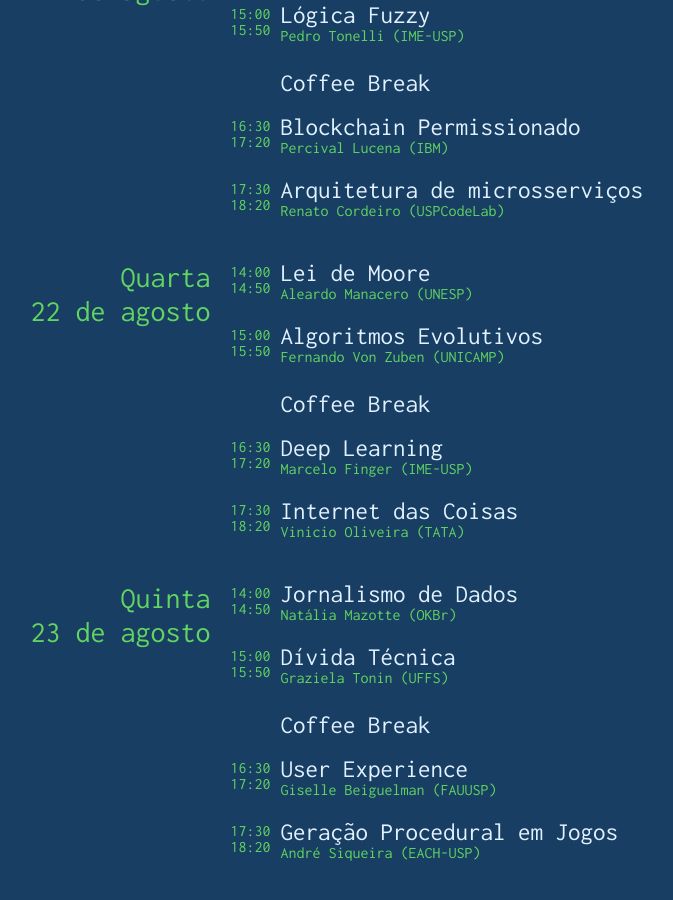
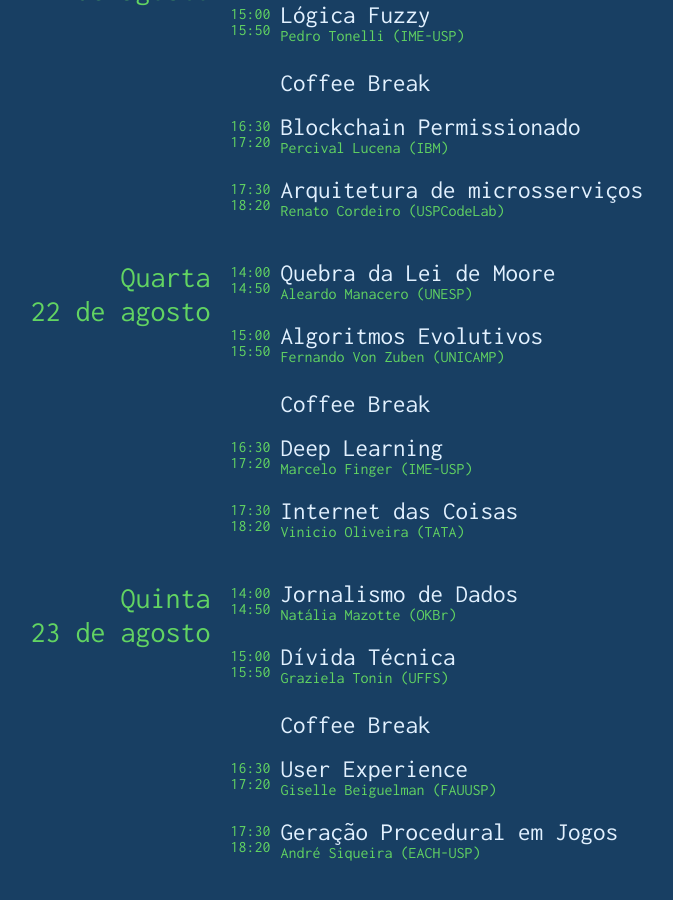
Before and after one commit to SemanaDaComputacao/site, a Jekyll site: the page built from index.html, in a window 1280 px wide and 900 px high, scrolled down 2092 px. Shown: the whole window, without its empty margins (311-984 px from the left). Built offline with Jekyll 4.4.1, drawn with Linux system fonts in a browser that asks for light colours; nearby versions of some CDN libraries.

Commit message:
Atualiza título de palestra

```diff
--- a/_data/programacao.yml
+++ b/_data/programacao.yml
@@ -29,7 +29,7 @@ terca:
       link: palestra/arquitetura-de-microsservicos
 
 quarta:
-    - nome: Lei de Moore
+    - nome: Quebra da Lei de Moore
       palestrante: Aleardo Manacero (UNESP)
       link: palestra/lei-de-moore
     - nome: Algoritmos Evolutivos
```
